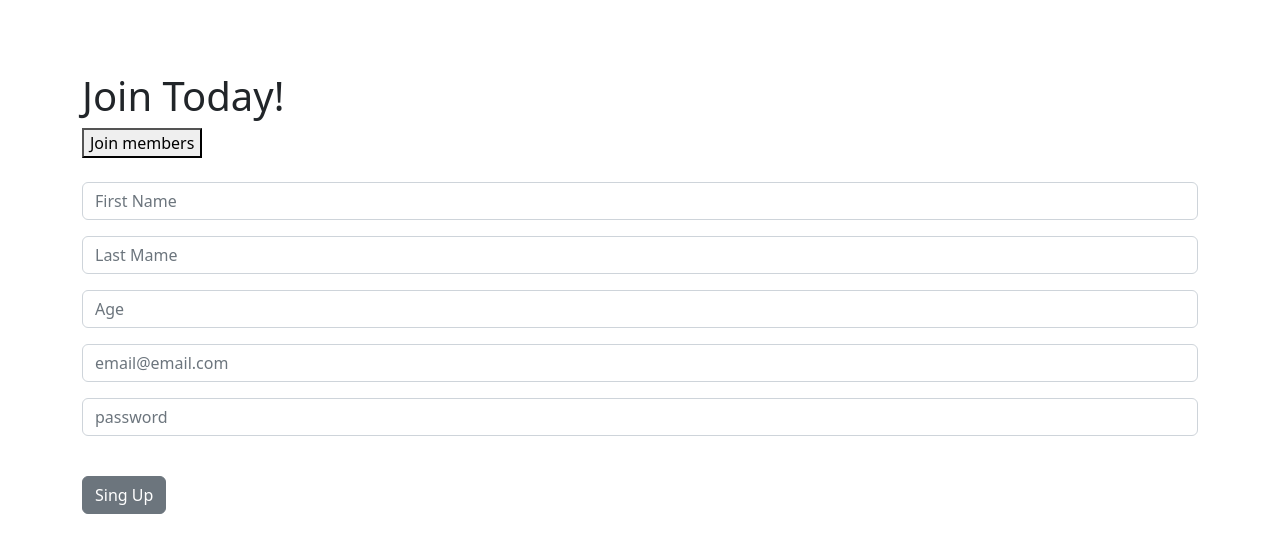
After one commit to ugljaninaldin/djangoDB, a Django app: page /join in a window 1280 px wide. The commit adds this page. Shown: the top 553 px of the page. Run offline with Django 4.2, Linux system fonts and the light colour scheme.

Commit message:
Finished Forms

```diff
--- /dev/null
+++ b/website/templates/website/base.html
@@ -0,0 +1,23 @@
+<!doctype html>
+<html lang="en">
+  <head>
+    <meta charset="utf-8">
+    <meta name="viewport" content="width=device-width, initial-scale=1">
+    {% block title %}{% endblock %}
+    <link href="https://cdn.jsdelivr.net/npm/bootstrap@5.2.3/dist/css/bootstrap.min.css" rel="stylesheet" integrity="sha384-rbsA2VBKQhggwzxH7pPCaAqO46MgnOM80zW1RWuH61DGLwZJEdK2Kadq2F9CUG65" crossorigin="anonymous">
+    <style>
+      a{
+        text-decoration: none;
+        color: black;
+      }
+    </style>
+  </head>
+  <body>
+    <br><br><br>
+    <div class="container">
+      {% block content %}
+      {% endblock %}
+    </div>
+    <script src="https://cdn.jsdelivr.net/npm/bootstrap@5.2.3/dist/js/bootstrap.bundle.min.js" integrity="sha384-kenU1KFdBIe4zVF0s0G1M5b4hcpxyD9F7jL+jjXkk+Q2h455rYXK/7HAuoJl+0I4" crossorigin="anonymous"></script>
+  </body>
+</html>
--- /dev/null
+++ b/website/templates/website/join.html
@@ -0,0 +1,30 @@
+{% extends 'website/base.html' %}
+
+{% block title %}
+    <title>Join</title>
+{% endblock %}
+
+{% block content %}
+    <h1>Join Today!</h1>
+    <button><a href="{% url 'website:home' %}">Join members</a></button><br><br>
+    <form method="post" action="{% url 'website:join' %}">
+        {% csrf_token %}
+        <div class="mb-3">
+            <input type="text" placeholder="First Name" class="form-control" name="fname">
+        </div>
+        <div class="mb-3">
+        <input type="text" placeholder="Last Mame" class="form-control" name="lname">
+        </div>
+        <div class="mb-3">
+            <input type="text" placeholder="Age" class="form-control" name="age">
+            </div>
+        <div class="mb-3">
+          <input type="email" placeholder="email@email.com" class="form-control" aria-describedby="emailHelp" name="email">
+        </div>
+        <div class="mb-3">
+          <input type="password" placeholder="password" class="form-control" name="passwd">
+        </div>
+        <br>
+        <button type="submit" class="btn btn-secondary">Sing Up</button>
+    </form>
+{% endblock %}
--- a/website/urls.py
+++ b/website/urls.py
@@ -1,6 +1,8 @@
 from django.urls import path
 from . import views
 
+app_name = 'website'
 urlpatterns = [
     path('', views.home, name="home"),
+    path('join', views.join, name="join"),
 ]
--- a/website/views.py
+++ b/website/views.py
@@ -1,7 +1,17 @@
 from django.shortcuts import render
 from .models import Member
+from .forms import MemberForm
 
 # Create your views here.
 def home(request):
     all_members = Member.objects.all
     return render(request, "website/home.html", {"members": all_members})
+
+def join(request):
+    if request.method =="POST":
+        form = MemberForm(request.POST or None)
+        if form.is_valid():
+            form.save()
+        return render(request, 'website/join.html', {})
+    else:
+        return render(request, 'website/join.html', {})
```
Also changed, not shown: website/forms.py (added, +13 -0 lines), website/templates/website/home.html (+10 -11 lines).
